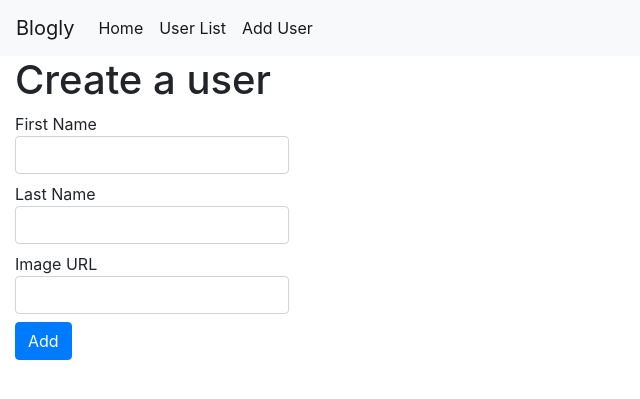
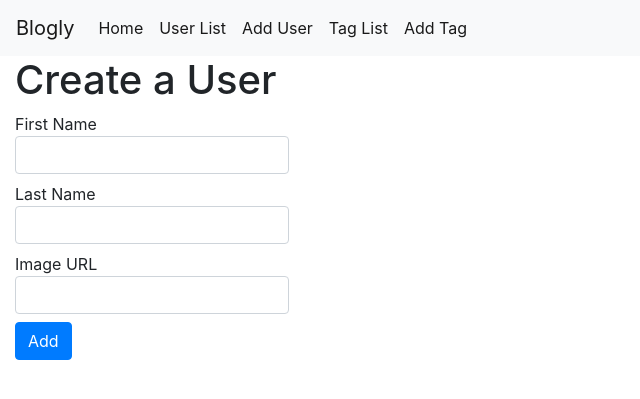
Before and after one commit to reverie121/flask-blogly, a Flask app: page /users/new in a window 1280 px wide. Shown: the top 399 px of the page, without its empty margins (0-640 px from the left). Run offline with Flask 2, Linux system fonts and the light colour scheme; some libraries are stand-ins or nearby versions.

Commit message:
Added tag functionality.

```diff
--- a/app.py
+++ b/app.py
@@ -2,7 +2,7 @@
 
 from flask import Flask, render_template, redirect, request
 from flask_debugtoolbar import DebugToolbarExtension
-from models import db, connect_db, User, Post
+from models import db, connect_db, User, Post, Tag, PostTag
 
 app = Flask(__name__)
 
@@ -90,7 +90,8 @@ def delete_user(user_id):
 def new_post_form(user_id):
     """ Show form to add a post for that user. """
     user = User.query.get_or_404(user_id)
-    return render_template('new-post-form.html', user=user)
+    tags = Tag.query.all()
+    return render_template('new-post-form.html', user=user, tags=tags)
 
 @app.route("/users/<user_id>/posts/new", methods=['POST'])
 def new_post(user_id):
@@ -100,6 +101,11 @@ def new_post(user_id):
     post = Post(title=title, content=content, user_id=user_id)
     db.session.add(post)
     db.session.commit()
+    tags = (request.form.getlist('tag'))
+    for tag in tags:
+        new_post_tag = PostTag(post_id=post.id, tag_id=tag)
+        db.session.add(new_post_tag)
+        db.session.commit()
 
     return redirect(f"/users/{user_id}")
 
@@ -116,7 +122,8 @@ def show_post(post_id):
 def edit_post_form(post_id):
     """ Show form to edit a post, and to cancel (back to user page). """
     post = Post.query.get_or_404(post_id)
-    return render_template("edit-post-form.html", post=post)
+    tags = Tag.query.all()
+    return render_template("edit-post-form.html", post=post, tags=tags)
 
 @app.route("/posts/<post_id>/edit", methods=['POST'])
 def edit_post(post_id):
@@ -133,6 +140,65 @@ def delete_post(post_id):
     """ Delete the post with corresponding id. """
     post = Post.query.get_or_404(post_id)
     user = post.user.id
+    for post_tag in post.posttags:
+        db.session.delete(post_tag)
     db.session.delete(post)
     db.session.commit()
     return redirect(f'/users/{user}')
+
+
+########## Tag Routes ##########
+
+@app.route("/tags")
+def list_tags():
+    """ Lists all tags, with links to the tag detail page. """
+    tags = Tag.query.all()
+    return render_template("tag-list.html", tags=tags)
+
+@app.route("/tags/<tag_id>")
+def tag_details(tag_id):
+    """ Show detail about a tag. Have links to edit form and to delete. """
+    tag = Tag.query.get_or_404(tag_id)
+    return render_template("tag-details.html", tag=tag)
+
+@app.route("/tags/new")
+def new_tag_form():
+    """ Shows a form to add a new tag. """
+    return render_template("new-tag-form.html")
+
+@app.route("/tags/new", methods=['POST'])
+def new_tag_form_submit():
+    """Process the add tag form, adding a new
+    tag to db and redirecting to tags list."""
+    if not Tag.query.filter_by(name=f"{request.form['tag-name']}"):
+        name = request.form['tag-name']
+        tag = Tag(name=name)
+        db.session.add(tag)
+        db.session.commit()
+    return redirect("/tags")
+
+@app.route("/tags/<tag_id>/edit")
+def edit_tag_form(tag_id):
+    """ Show edit form for a tag. """
+    tag = Tag.query.get_or_404(tag_id)
+    return render_template("edit-tag-form.html", tag=tag)
+
+@app.route("/tags/<tag_id>/edit", methods=['POST'])
+def edit_tag(tag_id):
+    """ Process edit form, edit tag, and redirects to the tags list. """
+    if not Tag.query.filter_by(name=f"{request.form['tag-name']}"):
+        tag = Tag.query.get_or_404(tag_id)
+        tag.name = request.form['tag-name']
+        db.session.add(tag)
+        db.session.commit()
+    return redirect('/tags')
+
+@app.route("/tags/<tag_id>/delete", methods=['POST'])
+def delete_tag(tag_id):
+    """ Delete a tag. """
+    tag = Tag.query.get_or_404(tag_id)
+    for post_tag in tag.posttags:
+        db.session.delete(post_tag)
+    db.session.delete(tag)
+    db.session.commit()
+    return redirect('/tags')
--- a/templates/base.html
+++ b/templates/base.html
@@ -26,6 +26,12 @@
             <li class="nav-item active">
                 <a class="nav-link" href="/users/new">Add User</a>
             </li>
+            <li class="nav-item active">
+              <a class="nav-link" href="/tags">Tag List</a>
+            </li>
+            <li class="nav-item active">
+                <a class="nav-link" href="/tags/new">Add Tag</a>
+            </li>
           </ul>
         </div>
       </nav>
--- a/templates/new-post-form.html
+++ b/templates/new-post-form.html
@@ -16,6 +16,11 @@
                 <textarea type="text" class="form-control" name="content" id="content" rows="8" cols="80"></textarea>
             </label>
             <br>
+            <div class="form-check">
+            {% for tag in tags | sort(attribute='name') %}
+                <label for="tag_{{ tag.id }}" class="form-check-label"><input class="form-check-input" type="checkbox" name="tag" id="tag_{{ tag.id }}" value="{{ tag.id }}"> {{ tag.name }}</label><br>
+            {% endfor %}
+            </div>
             <form>
                 <button class="btn btn-danger" formaction="/users/{{user.id}}"
                 formmethod="GET" type="submit">Cancel</button>
--- a/templates/new-user-form.html
+++ b/templates/new-user-form.html
@@ -3,7 +3,7 @@
 {% block title %}New User Form{% endblock title %}
 
 {% block content %}
-    <h1 class="h1">Create a user</h1>
+    <h1 class="h1">Create a User</h1>
     <form method="POST">
         <div class="form-group">
             <label for="first-name">
```
Also changed, not shown: models.py (+36 -0 lines), seed.py (+46 -1 lines), templates/edit-post-form.html (+6 -1 lines), templates/edit-tag-form.html (added, +17 -0 lines), templates/new-tag-form.html (added, +17 -0 lines), templates/post.html (+7 -1 lines), templates/tag-details.html (added, +21 -0 lines), templates/tag-list.html (added, +13 -0 lines).
